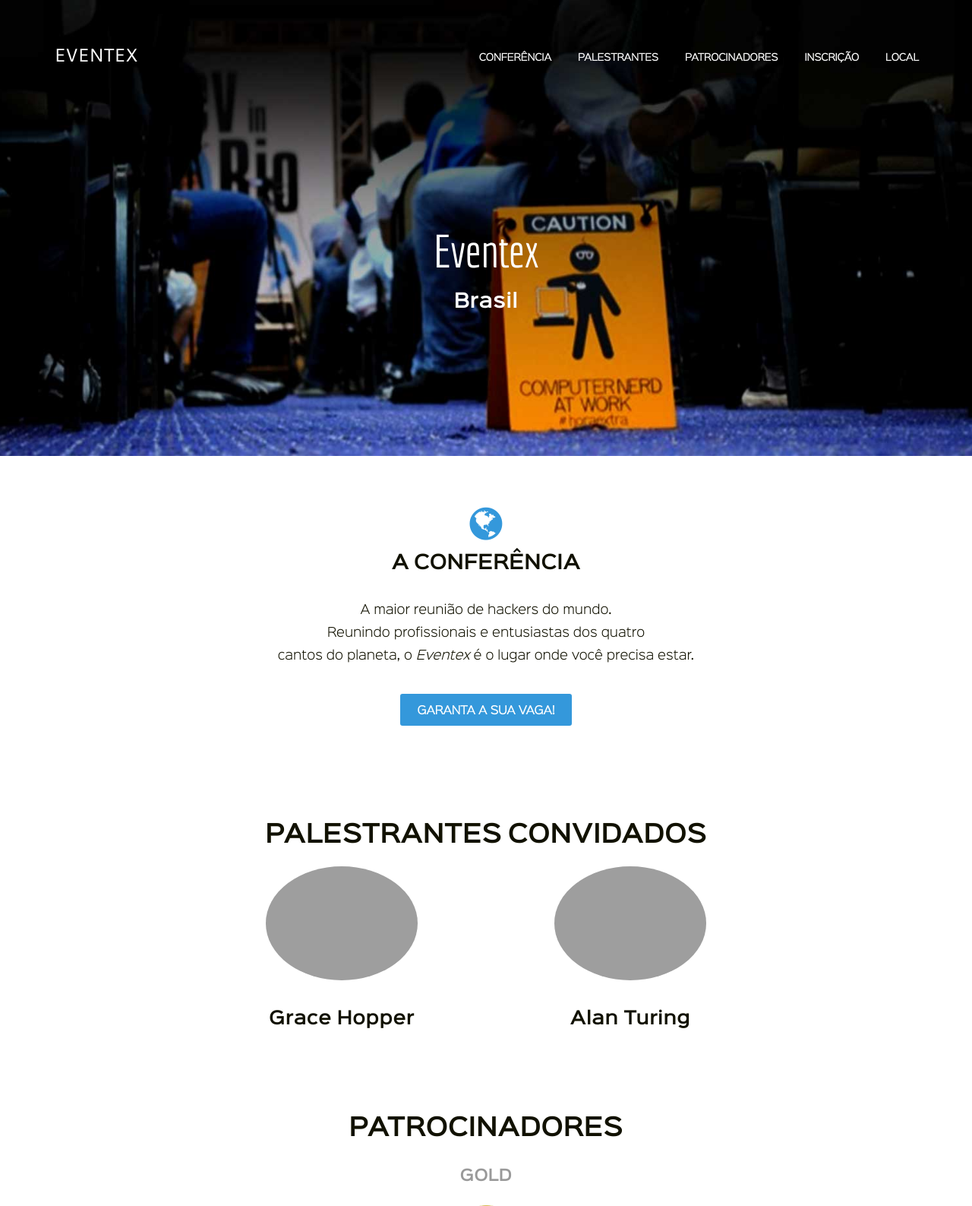
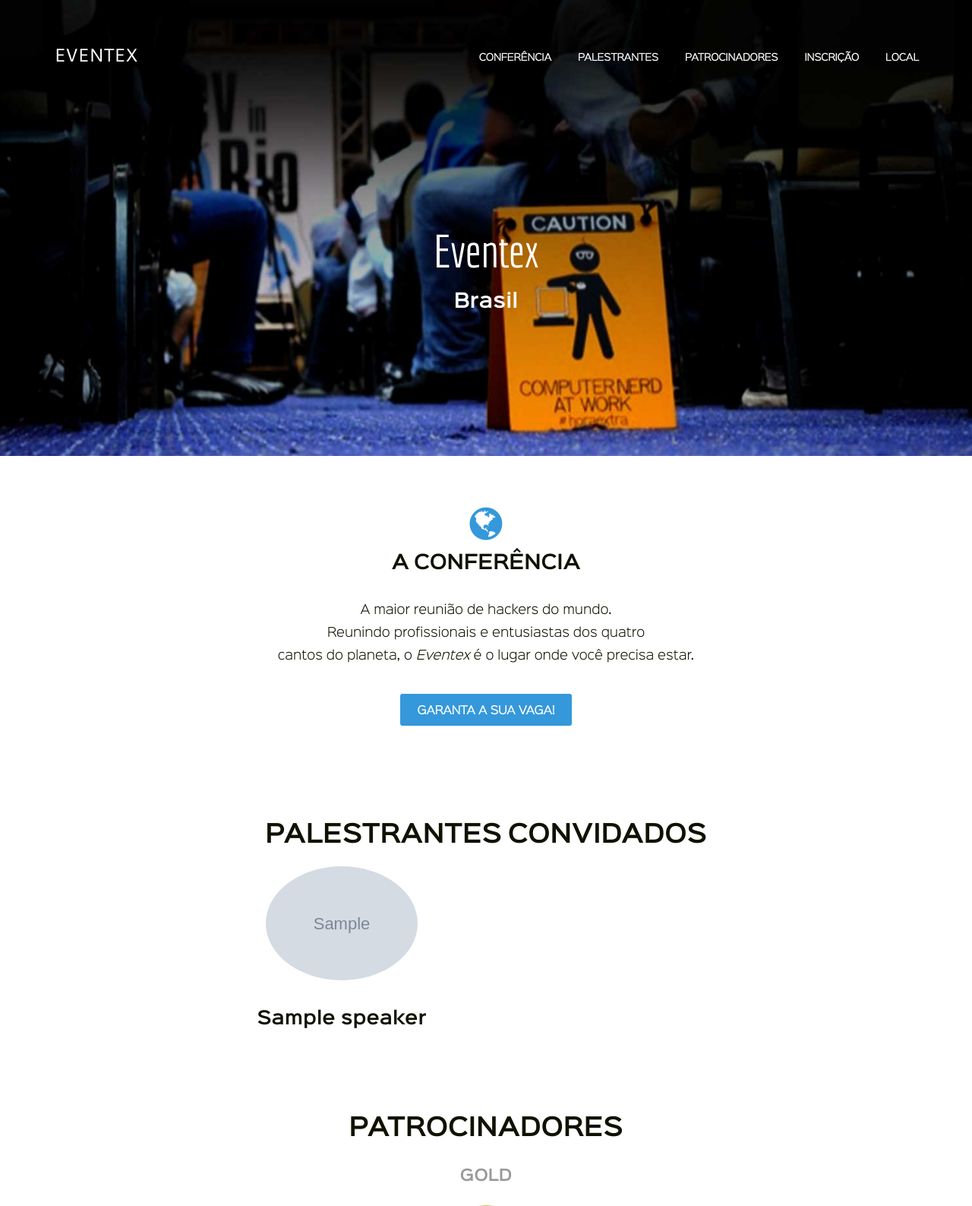
Before and after one commit to carruda1980/eventex, a Django app: template eventex/core/templates/index.html in a window 1280 px wide. Shown: the top 1587 px of the page at 76% size. Run offline with Django 3.2, Linux system fonts and the light colour scheme; the template is opened without the code that fills it: most values are stand-ins (such as "Sample title", 1, 10 or a date in 2020); grey boxes marked "Sample" are stand-in pictures; some libraries are stand-ins or nearby versions; grey boxes are pictures that could not be loaded.

Commit message:
Adding speakers to home view context

```diff
--- a/eventex/core/templates/base.html
+++ b/eventex/core/templates/base.html
@@ -23,7 +23,7 @@
 
 	<body>
         <div class="header-frame row">
-            {% include 'nav.html' %}
+            {% include 'nav.html' only %}
         </div>
     {% block content %}
     {% endblock content %}
--- a/eventex/core/templates/index.html
+++ b/eventex/core/templates/index.html
@@ -35,7 +35,7 @@
 	<body>
 
         <div class="header-frame header-frame-absolute  row">
-            {% include 'nav.html' %}
+            {% include 'nav.html' only %}
         </div>
 
       	<!-- TOP -->
@@ -59,14 +59,12 @@
         <section id="speakers">
             <div class="speakers text-align-center row desktop-8 padding-bottom-2 container">
                 <h2>Palestrantes Convidados</h2>
-                <div class="desktop-4">
-                    <img src="http://hbn.link/hopper-pic">
-                    <h4>Grace Hopper</h4>
-                </div>
-                <div class="desktop-4">
-                    <img src="http://hbn.link/turing-pic">
-                    <h4>Alan Turing</h4>
-                </div>
+                {% for speaker in speakers %}
+                    <div class="desktop-4">
+                        <img src="{{ speaker.photo }}">
+                        <h4>{{ speaker.name }}</h4>
+                    </div>
+                {% endfor %}
             </div>
         </section>
         <!-- SPONSORS -->
--- a/eventex/core/views.py
+++ b/eventex/core/views.py
@@ -2,4 +2,8 @@ from django.shortcuts import render
 
 
 def home(request):
-    return render(request, 'index.html')
+    speakers = [
+        {'name': 'Grace Hopper', 'photo': 'http://hbn.link/hopper-pic'},
+        {'name': 'Alan Turing', 'photo': 'http://hbn.link/turing-pic'}
+    ]
+    return render(request, 'index.html', {'speakers': speakers})
```
